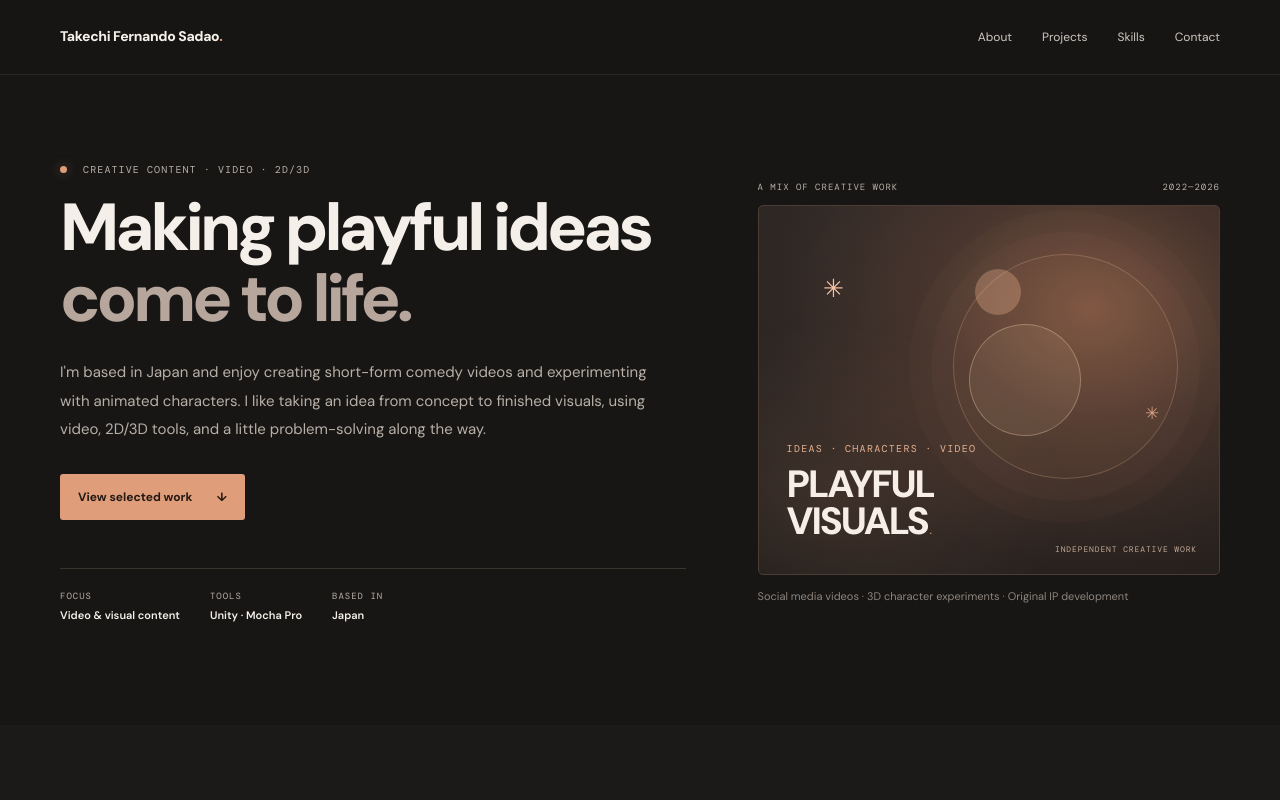
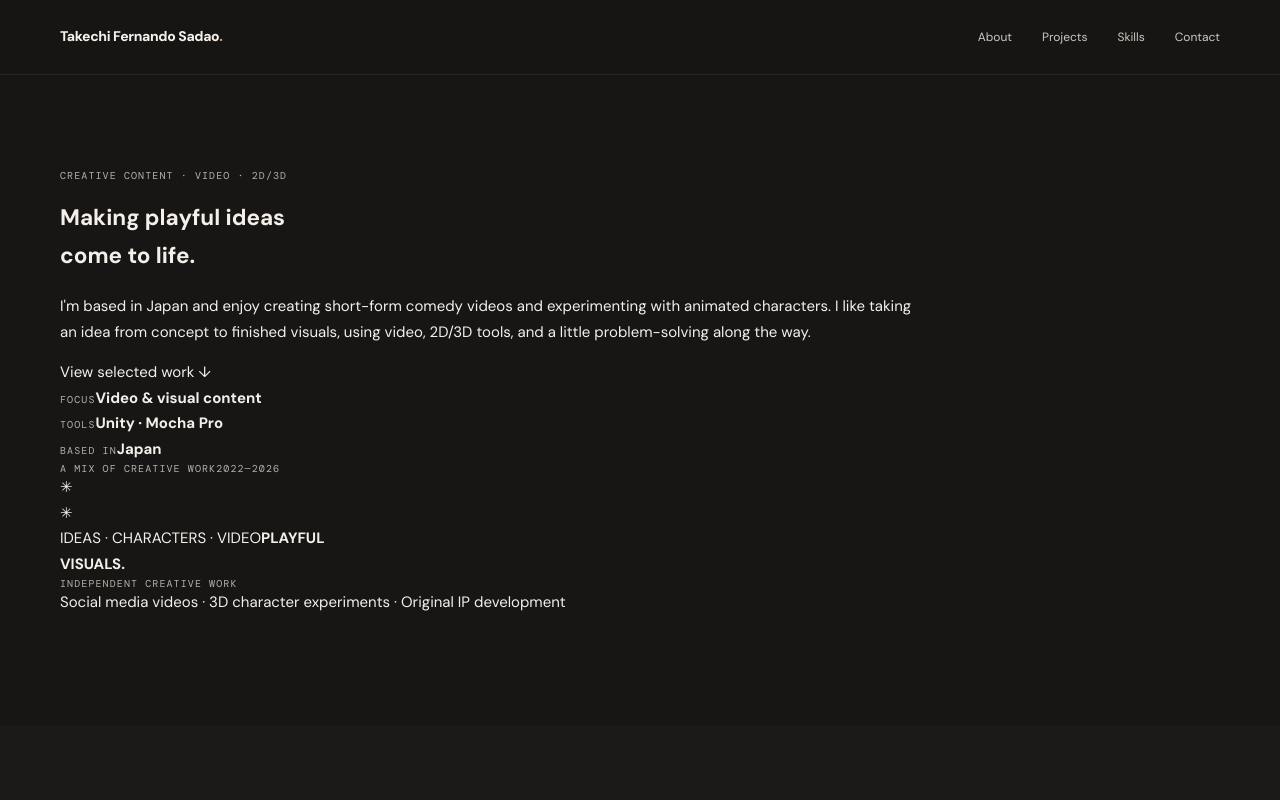
Before and after one commit to takechisadao/portfolio, a plain HTML site: page index.html in a window 1280 px wide. Shown: the top 800 px of the page. Drawn offline with nearby package versions, Linux system fonts and the light colour scheme.

Commit message:
Update main.css

```diff
--- a/css/main.css
+++ b/css/main.css
@@ -67,63 +67,16 @@ a:focus-visible, button:focus-visible { outline: 2px solid var(--accent-light);
 h1, h2, h3, p { margin-top: 0; }
 
 /* Hero */
-.hero { padding: 88px 0 100px; }
-.hero-grid { display: grid; grid-template-columns: 1.15fr .85fr; gap: 72px; align-items: center; }
-.status-dot {
-  display: inline-block;
-  width: 7px;
-  height: 7px;
-  margin-right: 9px;
-  border-radius: 50%;
-  background: var(--accent);
-  box-shadow: 0 0 12px #df9d7966;
+.hero-grid {
+  display: grid;
+  grid-template-columns: minmax(0, 1fr);
+  gap: 0;
+  align-items: center;
 }
-h1 {
-  margin-bottom: 24px;
-  font-size: clamp(42px, 5.2vw, 67px);
-  font-weight: 800;
-  line-height: 1.06;
-  letter-spacing: -.06em;
+
+.hero-copy {
+  max-width: 860px;
 }
-.muted { color: #b6a69b; }
-.hero-lede { max-width: 620px; color: var(--muted); font-size: 15px; line-height: 1.9; }
-.hero-actions { display: flex; align-items: center; gap: 25px; margin: 30px 0 48px; }
-.button { display: inline-flex; align-items: center; gap: 24px; padding: 13px 18px; font-size: 12px; font-weight: 700; transition: background .2s ease, transform .2s ease; }
-.button-primary { background: var(--accent); color: #241914; border-radius: 3px; }
-.button-primary:hover { background: var(--accent-light); color: #241914; transform: translateY(-1px); }
-.hero-meta { display: flex; flex-wrap: wrap; gap: 30px; padding-top: 21px; border-top: 1px solid var(--line); }
-.hero-meta div { display: grid; gap: 4px; }
-.meta-label { font-size: 9px; }
-.hero-meta strong { font-size: 11px; font-weight: 600; }
-.hero-aside { min-width: 0; }
-.aside-topline { display: flex; justify-content: space-between; gap: 18px; margin-bottom: 12px; font-size: 9px; }
-.hero-art {
-  position: relative;
-  min-height: 370px;
-  overflow: hidden;
-  border: 1px solid #4c3c33;
-  border-radius: 5px;
-  background: radial-gradient(ellipse at 72% 28%, #76513f 0%, #47342c 32%, #29221f 68%, #1d1b19 100%);
-}
-.hero-art::before {
-  content: "";
-  position: absolute;
-  inset: 0;
-  background: radial-gradient(ellipse at 16% 80%, #df9d7920, transparent 42%), linear-gradient(135deg, #ffffff08, transparent 48%);
-}
-.art-orb { position: absolute; border-radius: 50%; border: 1px solid #f1c3a33c; }
-.art-orb-one { width: 225px; height: 225px; top: 13%; right: 9%; background: #e3a17a18; box-shadow: 0 0 0 22px #e3a17a08, 0 0 0 44px #e3a17a06; }
-.art-orb-two { width: 112px; height: 112px; top: 32%; right: 30%; background: #f1d0ad18; border-color: #f1d0ad58; }
-.art-orb-three { width: 46px; height: 46px; top: 17%; right: 43%; background: #e9b18d55; border: 0; }
-.art-spark { position: absolute; color: #f2c2a4; font-size: 25px; line-height: 1; }
-.spark-one { top: 19%; left: 14%; }
-.spark-two { top: 54%; right: 13%; color: #d8a084; font-size: 17px; }
-.art-label { position: absolute; left: 28px; bottom: 34px; display: grid; gap: 11px; }
-.art-label span { color: #e6b08e; font: 10px var(--mono); letter-spacing: .13em; }
-.art-label strong { color: #f6eee7; font-size: clamp(30px, 3vw, 38px); font-weight: 800; line-height: .98; letter-spacing: -.055em; }
-.art-label strong span { color: var(--accent); }
-.art-foot { position: absolute; right: 22px; bottom: 20px; color: #c6a897; font-size: 8px; }
-.aside-caption { margin: 12px 0 0; color: var(--dim); font-size: 11px; }
 
 /* About */
 .about-section, .skills-section { background: #1c1a18; }
```
